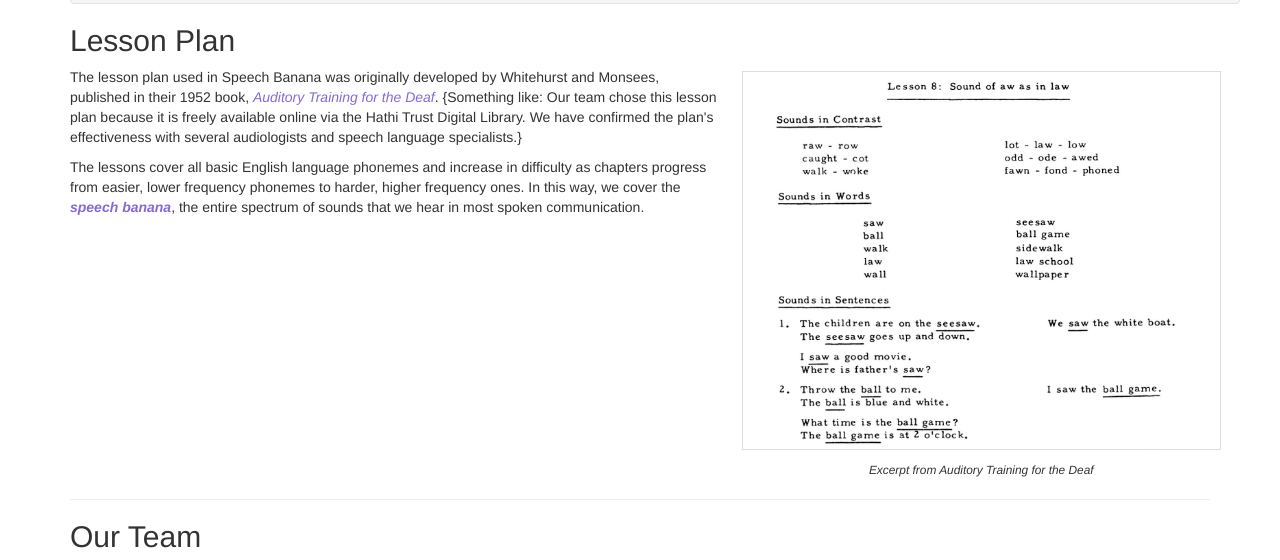
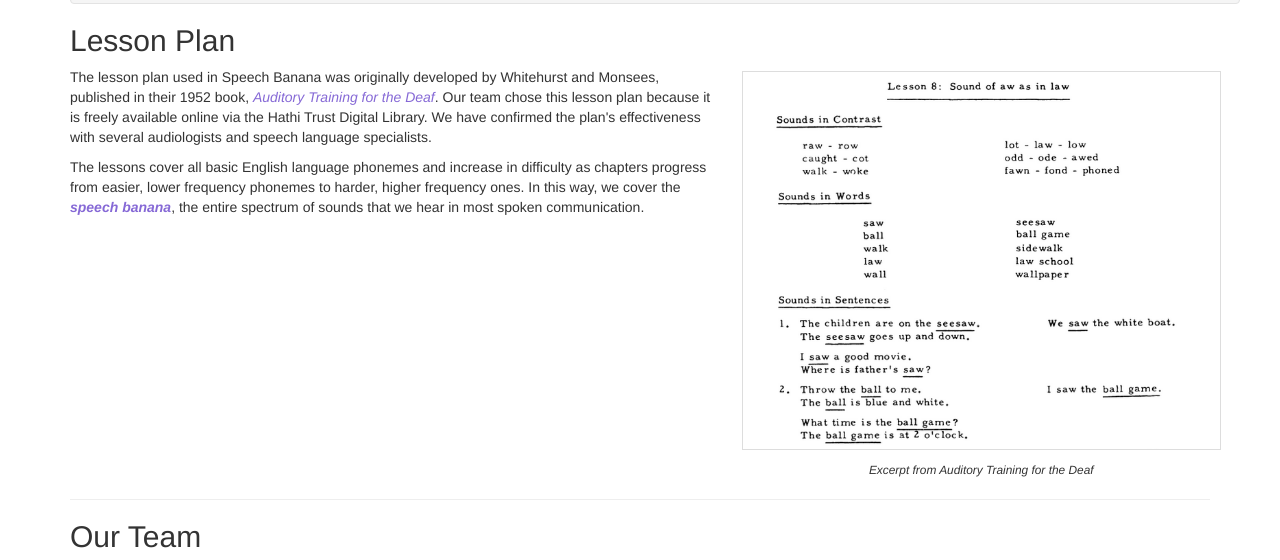
Before and after one commit to lifernan/sbpostersite, a plain HTML site: page index.html in a window 1280 px wide. Shown: the part 1399-1959 px from the top of the page. Drawn offline with nearby package versions, Linux system fonts and the light colour scheme.

Commit message:
Removed temporarily brackets in Lesson Plan section

```diff
--- a/index.html
+++ b/index.html
@@ -115,7 +115,7 @@
       <h2>Lesson Plan</h2>
       <div class="row lesson-plan">
         <div class="col-sm-7">
-          <p>The lesson plan used in Speech Banana was originally developed by Whitehurst and Monsees, published in their 1952 book, <a href="http://babel.hathitrust.org/cgi/pt?id=mdp.39015007092565"><i>Auditory Training for the Deaf</i></a>. {Something like: Our team chose this lesson plan because it is freely available online via the Hathi Trust Digital Library. We have confirmed the plan's effectiveness with several audiologists and speech language specialists.}</p><p>The lessons cover all basic English language phonemes and increase in difficulty as chapters progress from easier, lower frequency phonemes to harder, higher frequency ones. In this way, we cover the <b><i><a href="http://www.listeningandspokenlanguage.org/SpeechBanana/">speech banana</a></i></b>, the entire spectrum of sounds that we hear in most spoken communication.</p>
+          <p>The lesson plan used in Speech Banana was originally developed by Whitehurst and Monsees, published in their 1952 book, <a href="http://babel.hathitrust.org/cgi/pt?id=mdp.39015007092565"><i>Auditory Training for the Deaf</i></a>. Our team chose this lesson plan because it is freely available online via the Hathi Trust Digital Library. We have confirmed the plan's effectiveness with several audiologists and speech language specialists.</p><p>The lessons cover all basic English language phonemes and increase in difficulty as chapters progress from easier, lower frequency phonemes to harder, higher frequency ones. In this way, we cover the <b><i><a href="http://www.listeningandspokenlanguage.org/SpeechBanana/">speech banana</a></i></b>, the entire spectrum of sounds that we hear in most spoken communication.</p>
         </div>
         <div class="col-sm-5 text-center thumbnail">
           <a href="http://babel.hathitrust.org/cgi/pt?id=mdp.39015007092565;view=1up;seq=30">
```
